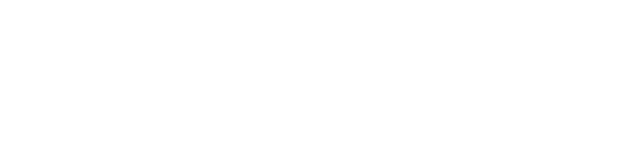
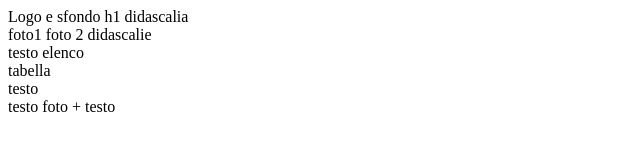
Before and after one commit to MarBozzz/html-css-booleaner, a plain HTML site: page index.html in a window 1280 px wide. Shown: the whole page, without its empty margins (0-640 px from the left). Drawn offline with Linux system fonts and the light colour scheme.

Commit message:
[built] html structure

```diff
--- a/index.html
+++ b/index.html
@@ -7,7 +7,56 @@
   <link rel="stylesheet" href="css/style.css">
   <title>The Booleaner</title>
 </head>
+
 <body>
 
+
+  <header>
+    Logo e sfondo
+    h1
+    didascalia
+  </header>
+
+
+  <main>
+
+<!-- foto Tim -->
+    <section>
+      foto1 foto 2
+      didascalie
+    </section>
+<!-- /foto Tim -->
+
+<!-- articolo -->
+    <section>
+      testo
+      elenco
+    </section>
+<!-- /articolo -->
+
+<!-- tabella -->
+    <section>
+      tabella
+    </section>
+<!-- /tabella -->
+
+<!-- conclusioni -->
+    <section>
+      testo
+    </section>
+<!-- /conclusioni -->
+
+  </main>
+
+
+  <footer>
+
+      testo
+      foto + testo
+
+  </footer>
+
+
 </body>
+
 </html>
```
